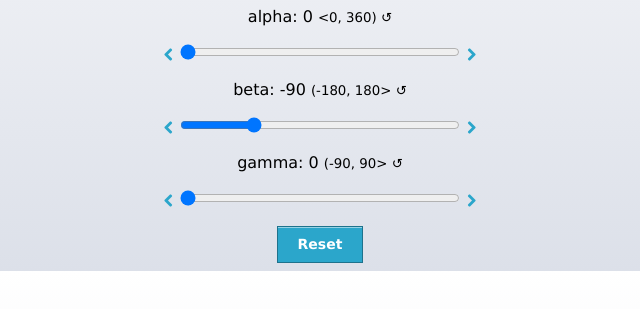
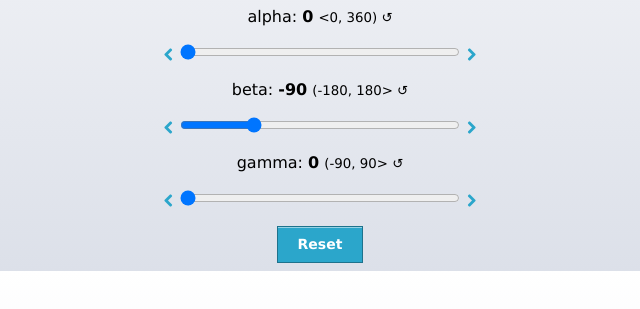
Before and after one commit to janantala/Gyrocopter, a browser extension: page app/index.html in a window 1280 px wide. Shown: the part 333-642 px from the top of the page, 320-960 px from the left. Drawn offline with Linux system fonts and the light colour scheme.

Commit message:
strong rotation

```diff
--- a/app/index.html
+++ b/app/index.html
@@ -199,7 +199,7 @@
 
     <section class="selectors">
       <div>
-          alpha: {{getAlphaRotation(alpha)}}
+          alpha: <strong>{{getAlphaRotation(alpha)}}</strong>
           <small>
             <span>&lt;{{selected.rotation.alpha.min}}, {{selected.rotation.alpha.max}})</span>
             <span ng-hide="selected.rotation.alpha.reverse">&#8634;</span>
@@ -210,7 +210,7 @@
           <input type="range" min="0" max="359.5" step="0.5" ng-model="alpha" ng-change="rotateDevice()" ng-click="saveRotation()" style="width: 280px;">
           <i class="chevron icon-chevron-right" ng-click="stepAlpha('right')"></i>
         </p>
-          beta: {{getBetaRotation(beta)}}
+          beta: <strong>{{getBetaRotation(beta)}}</strong>
           <small>
             <span ng-show="getRange(selected.rotation.beta.max, selected.rotation.beta.min) > 180">({{selected.rotation.beta.min}}, {{selected.rotation.beta.max}}&gt;</span>
             <span ng-hide="getRange(selected.rotation.beta.max, selected.rotation.beta.min) > 180">&lt;{{selected.rotation.beta.min}}, {{selected.rotation.beta.max}}&gt;</span>
@@ -222,7 +222,7 @@
           <input type="range" min="0.5" max="360" step="0.5" ng-model="beta" ng-change="rotateDevice()" ng-click="saveRotation()" style="width: 280px;">
           <i class="chevron icon-chevron-right" ng-click="stepBeta('right')"></i>
         </p>
-          gamma: {{getGammaRotation(gamma)}}
+          gamma: <strong>{{getGammaRotation(gamma)}}</strong>
           <small>
             <span>({{selected.rotation.gamma.min}}, {{selected.rotation.gamma.max}}&gt;</span>
             <span ng-hide="selected.rotation.gamma.reverse">&#8634;</span>
```
